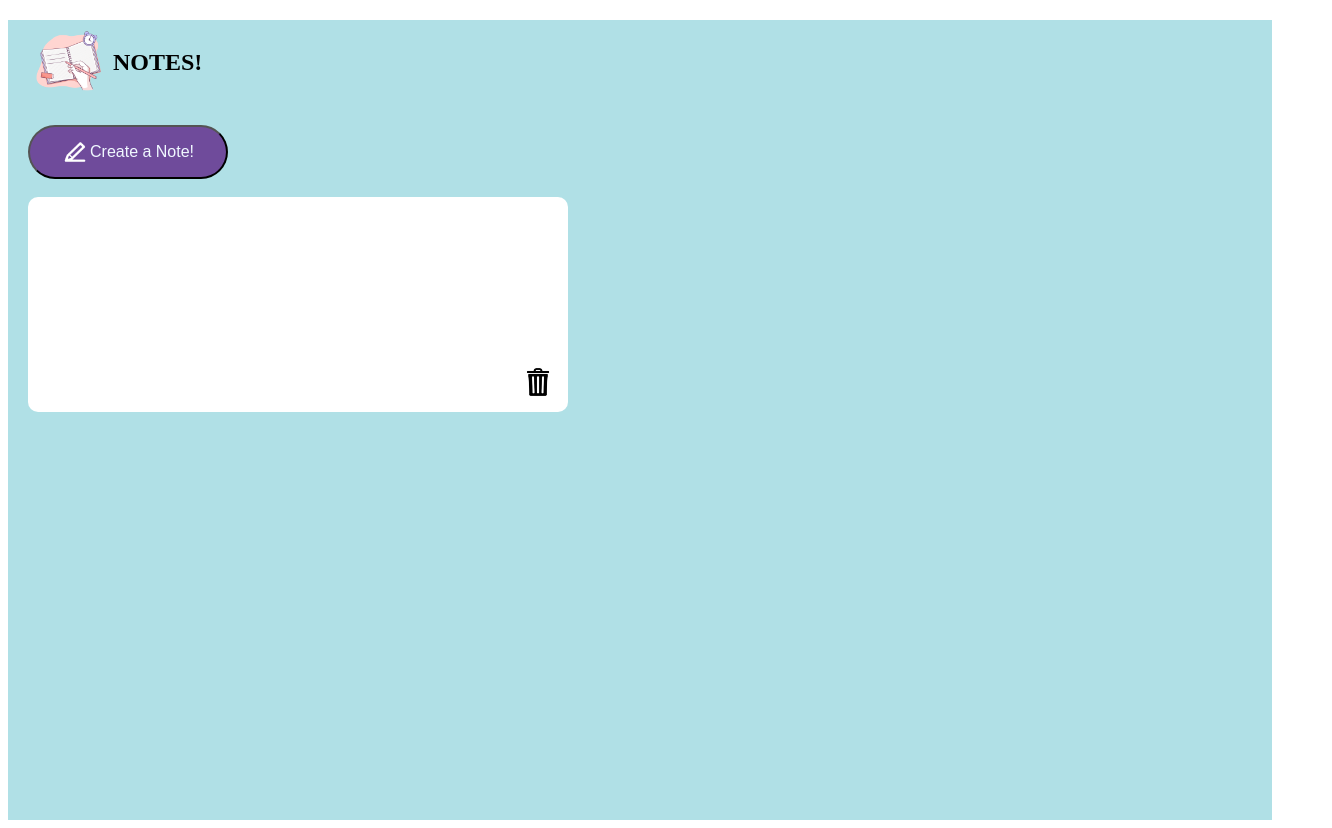
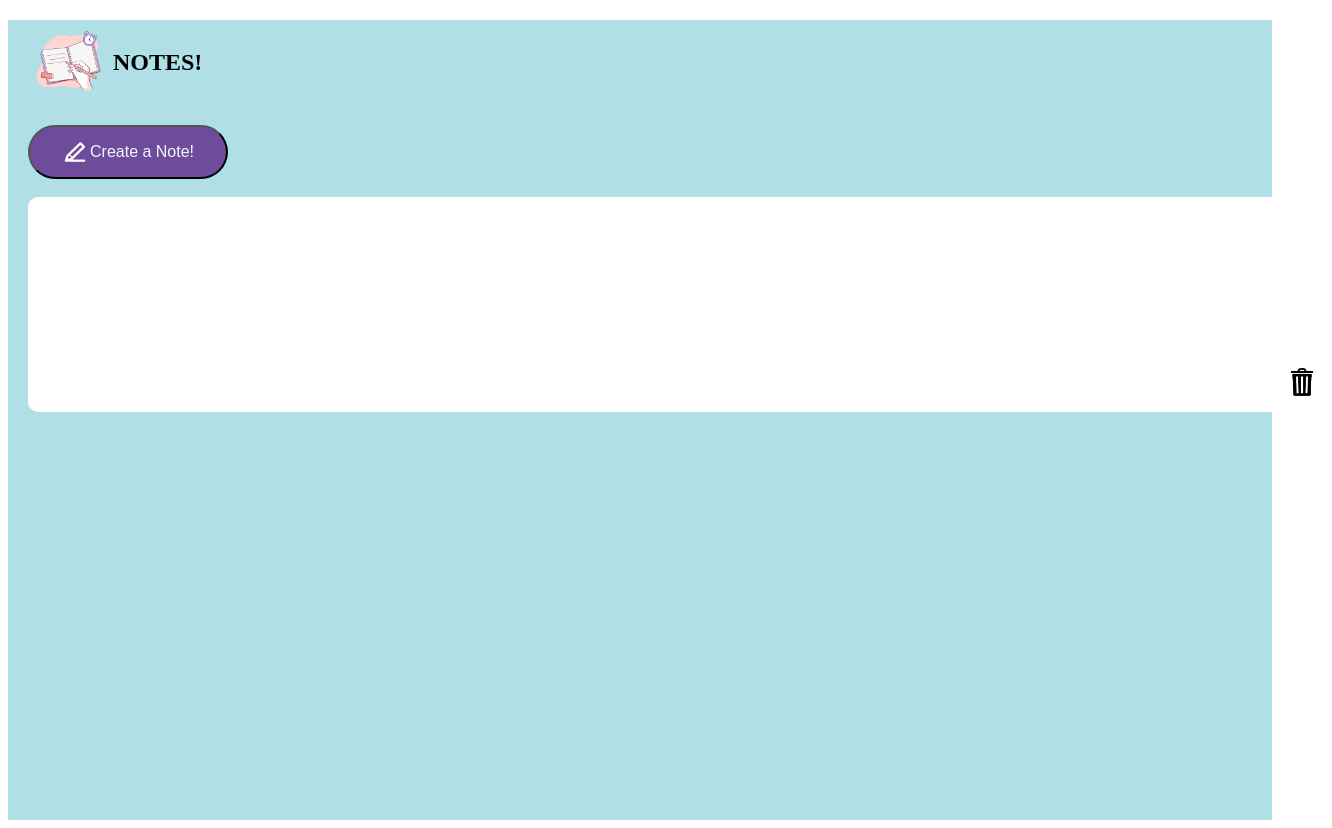
Before and after one commit to MairaHashmi2808/Notes-APP-Project, a plain HTML site: page index.html in a window 1280 px wide. Both pictures are taken after a click on the button "Create a Note!". Shown: the whole page, 1332 px wide, since content can reach past the window. Drawn offline with Linux system fonts and the light colour scheme.

Commit message:
Update style.css

```diff
--- a/style.css
+++ b/style.css
@@ -30,7 +30,7 @@
     font-size: 18px;
     position: relative;
     width: 100%;
-    max-width: 500px;
+    max-width: 100vw;
     min-height: 175px;
     background-color: white;
     color: black;
```
